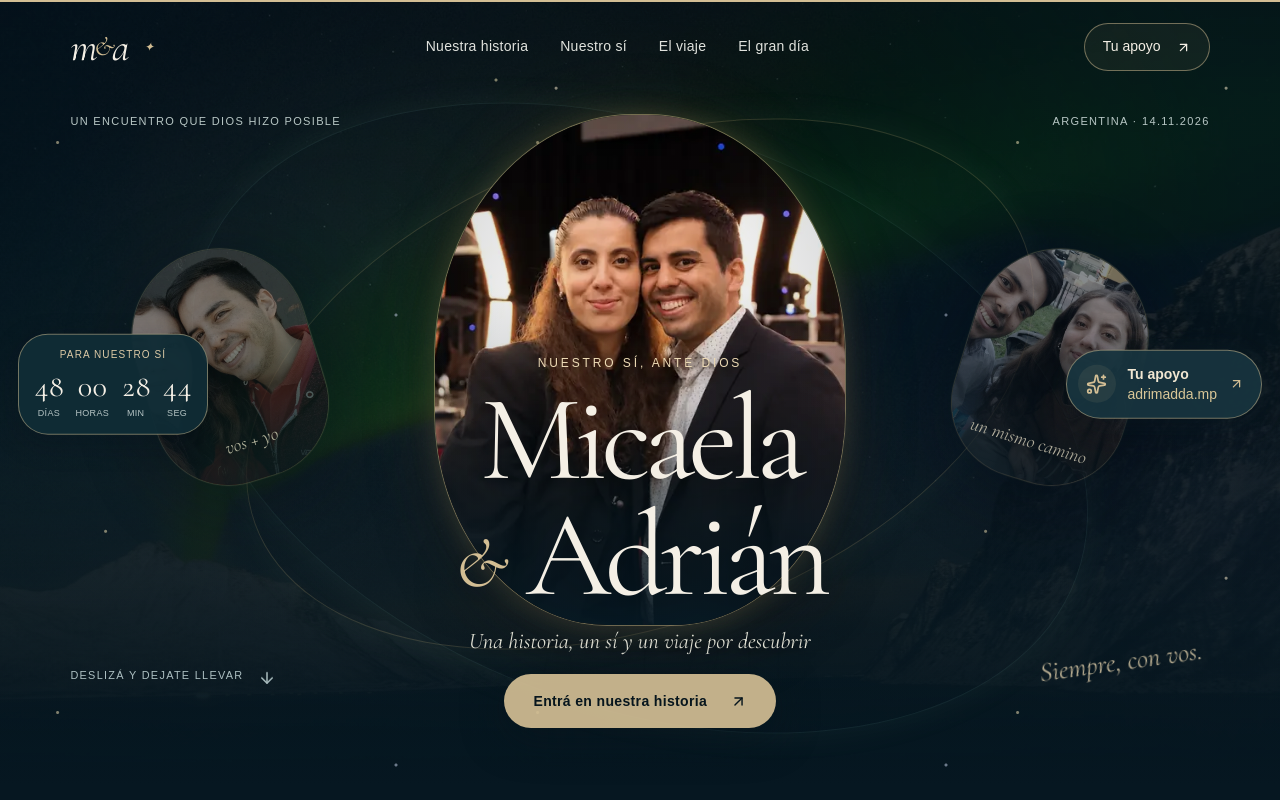
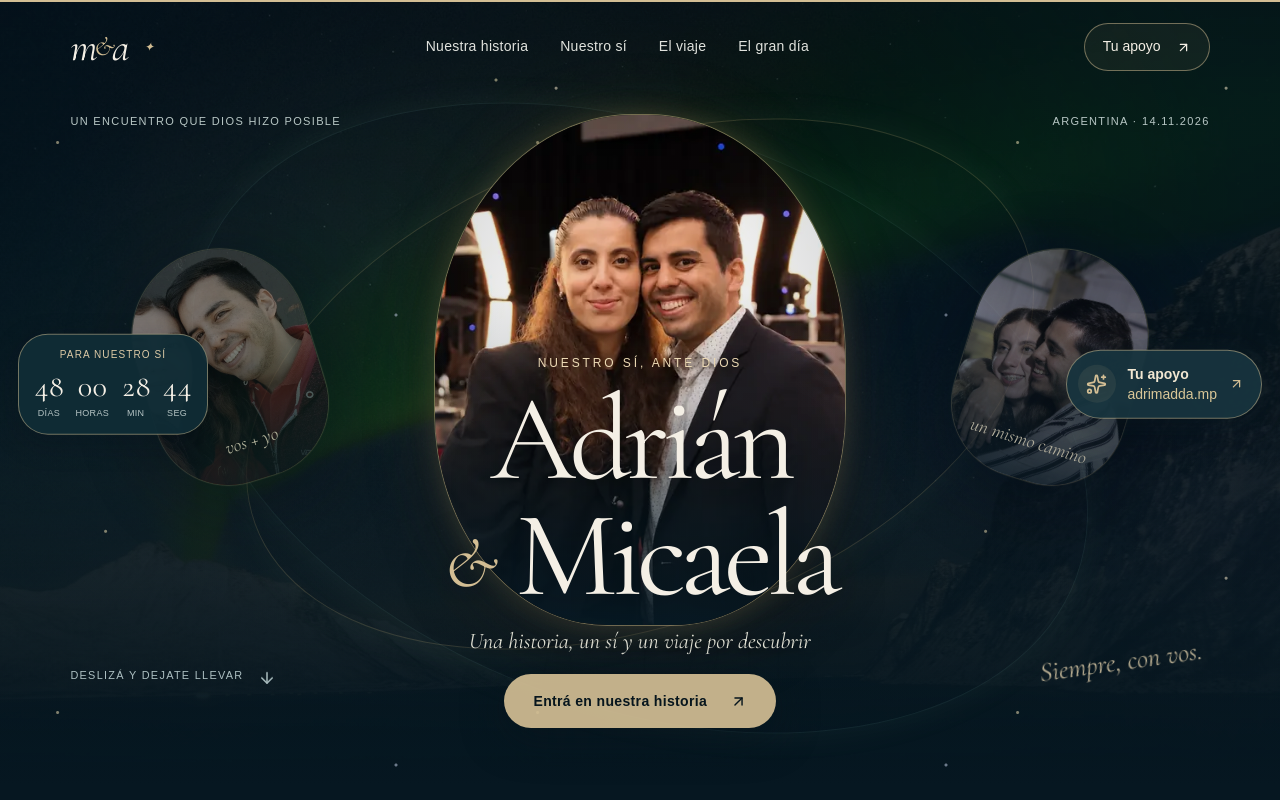
Before and after one commit to danmdl/bodas, a Next.js app: page / in a window 1280 px wide. Shown: the top 800 px of the page. Built offline with nearby package versions, Linux system fonts and the light colour scheme; a web font is replaced by a local one.

Commit message:
Reorder wedding memories and names, add compact gift registry link

```diff
--- a/components/cinematic-hero.tsx
+++ b/components/cinematic-hero.tsx
@@ -86,11 +86,11 @@ function CinematicHero({ data }: { data: WeddingData }) {
           style={reduced ? {} : { x: sideRight, rotate: 12 }}
         >
           <Image
-            src={data.gallery[4].src}
+            src={data.gallery[5].src}
             alt=""
             fill
             sizes="(max-width: 700px) 29vw, (min-width: 1600px) 240px, 205px"
-            style={{ objectPosition: data.gallery[4].objectPosition }}
+            style={{ objectPosition: data.gallery[5].objectPosition }}
           />
           <span>un mismo camino</span>
         </motion.div>
@@ -129,7 +129,7 @@ function CinematicHero({ data }: { data: WeddingData }) {
         >
           NUESTRO SÍ, ANTE DIOS
         </motion.p>
-        <h1 aria-label={`${data.names.first} & ${data.names.second}`}>
+        <h1 aria-label={`${data.names.second} & ${data.names.first}`}>
           <motion.span
             initial={reduced ? false : { y: 25 }}
             animate={{ opacity: 1, y: 0 }}
@@ -139,7 +139,7 @@ function CinematicHero({ data }: { data: WeddingData }) {
               ease: [0.22, 1, 0.36, 1],
             }}
           >
-            {data.names.first}
+            {data.names.second}
           </motion.span>
           <motion.span
             className="cinema-second-name"
@@ -151,7 +151,7 @@ function CinematicHero({ data }: { data: WeddingData }) {
               ease: [0.22, 1, 0.36, 1],
             }}
           >
-            <em>&</em> {data.names.second}
+            <em>&</em> {data.names.first}
           </motion.span>
         </h1>
         <p className="cinema-tagline">{data.hero.tagline}</p>
```
